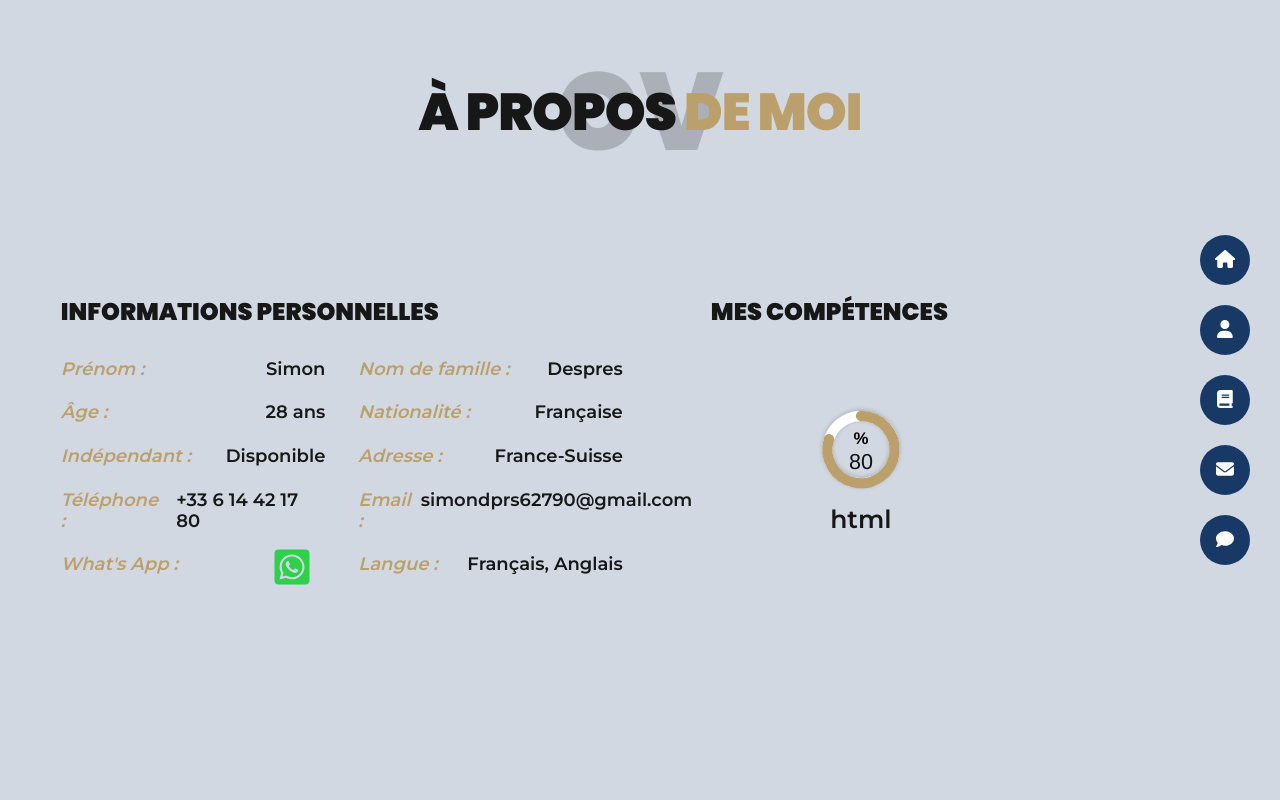
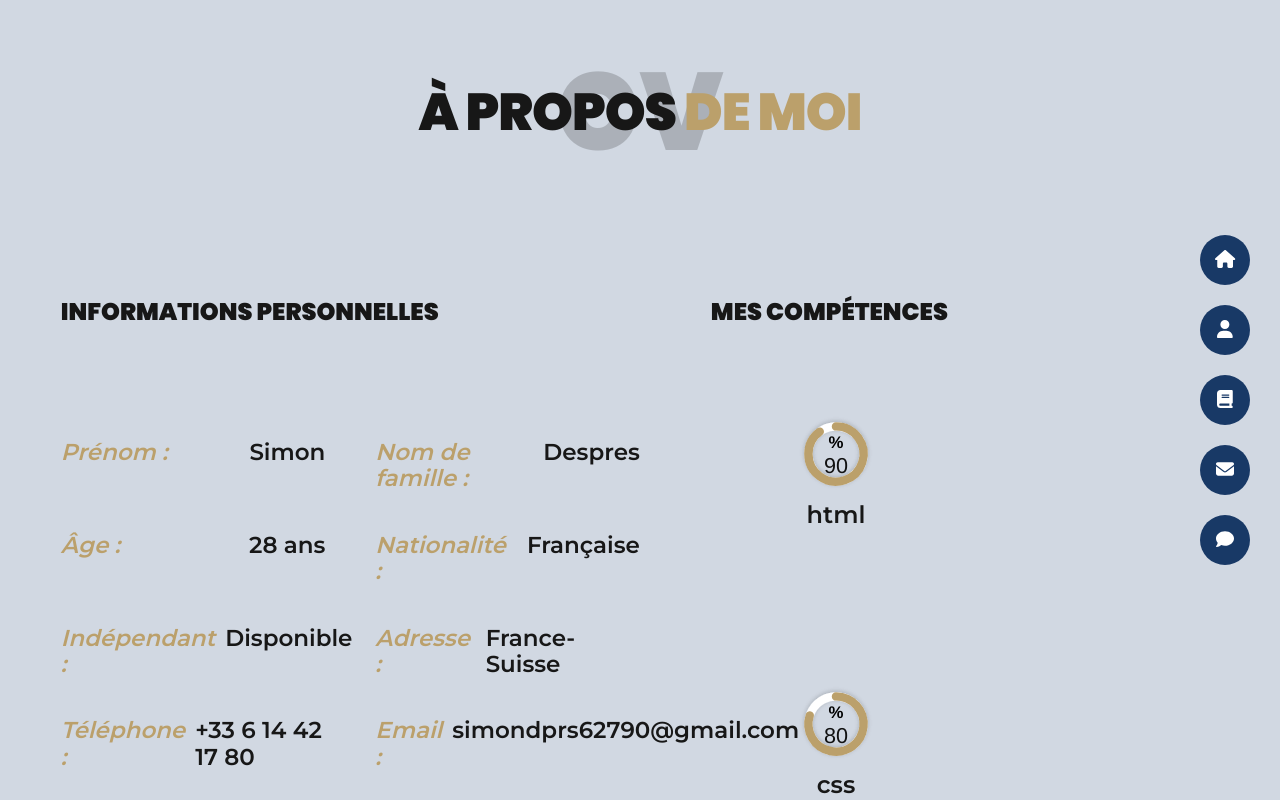
Before and after one commit to PilcodeurDev/my-visual-impact, a Next.js app: page /about in a window 1280 px wide. Shown: the top 800 px of the page. Built offline with nearby package versions, Linux system fonts and the light colour scheme.

Commit message:
add multiple skill with static data (array)

```diff
--- a/src/app/about/about.module.sass
+++ b/src/app/about/about.module.sass
@@ -31,9 +31,10 @@
 .boardInfo
   display: flex
   flex-wrap: wrap
-  gap: 23px
+  gap: 40px
   font-family: var(--font-montserrat)
   font-weight: 600
+  font-size: 23px
 
 .colInfo
   display: flex
@@ -64,11 +65,19 @@
 
 .skillPannel
   display: flex
-  flex-direction: column
-  align-items: center
-  position: relative
+  flex-wrap: wrap
+  gap: 20px
 
   .textPannel
-    font-size: 25px
-    position: absolute
-    top: 80%
+    display: flex
+    justify-content: center
+    align-content: center
+    font-family: var(--font-montserrat)
+    font-weight: 600
+    font-size: 40px
+
+  .skillGauge
+    height: 250px
+    width: 250px
+    transform-origin: center
+    transform: scale(0.6)
--- a/src/app/about/page.js
+++ b/src/app/about/page.js
@@ -73,9 +73,34 @@ const myInformations = [
   },
 ];
 
+const skillData = [
+  {
+    name: "html",
+    rate: 90
+  },
+  {
+    name: "css",
+    rate: 80
+  },
+  {
+    name: "javascript",
+    rate: 75
+  },
+  {
+    name: "React",
+    rate: 70
+  },
+  {
+    name: "Next",
+    rate: 60
+  },
+]
+
 const About = () => {
+  const rateSkill = 20
+
   return (
-    <div>
+    <>
       {/* <BlockDecoration/> */}
       <div className="container">
         <header className={styles.title}>
@@ -87,7 +112,7 @@ const About = () => {
         </header>
         <div className={`${styles.rowCenter} row`}>
           <div className={`${styles.topUp} col_6`}>
-            <h4>informations personnelles</h4>
+            <h4 className={'pb-80'} >informations personnelles</h4>
             <div className={styles.boardInfo}>
               {myInformations.map((info) => (
                 <div key={info.id} className={styles.colInfo}>
@@ -102,16 +127,20 @@ const About = () => {
           </div>
           <div className={`${styles.topUp} col_5`}>
             <h4>Mes compétences</h4>
-            <div className={styles.boardInfo}>
-              <div className={styles.skillPannel}>
-                {<GaugeBar/>}
-                <div className={styles.textPannel}>html</div>
-              </div>
+            <div className={styles.skillPannel}>
+              {skillData.map(({ id, name, rate}) => (
+                <div key={id} className={styles.skillGauge}>
+                  {<GaugeBar rateSkill={rate} />}
+                  <div className={styles.textPannel}>
+                    {name}
+                  </div>
+                </div>
+              ))}
             </div>
           </div>
         </div>
       </div>
-    </div>
+    </>
   )
 }
 export default About
--- a/src/components/gauge-bar/gauge-bar.js
+++ b/src/components/gauge-bar/gauge-bar.js
@@ -10,7 +10,7 @@ import ReactApexChart from 'react-apexcharts';
  */
 import styles from './gauge-bar.module.sass'
 
-function GaugeBar() {
+function GaugeBar({rateSkill}) {
   const [chartData, setChartData] = useState({
     series: [75],
     options: {
@@ -76,14 +76,16 @@ function GaugeBar() {
   });
 
   useEffect(() => {
-    setChartData({
-      series: [80], // Mettez ici la valeur de remplissage en %.
-      options: {},
-    });
-  }, []);
+    if (typeof window !== 'undefined') {
+      setChartData({
+        series: [rateSkill],
+        options: {},
+      });
+    }
+  }, [rateSkill]);
 
   return (
-    <div id="cart" className={styles.gauge}>
+    <div id="cart">
       <div id="chart">
         <ReactApexChart options={chartData.options} series={chartData.series} type="radialBar" height={350} />
       </div>
--- a/src/components/gauge-bar/gauge-bar.module.sass
+++ b/src/components/gauge-bar/gauge-bar.module.sass
@@ -1,5 +1 @@
 @import '../../styles/utils/colors'
-
-.gauge
-  transform-origin: center
-  transform: scale(0.6)
```
